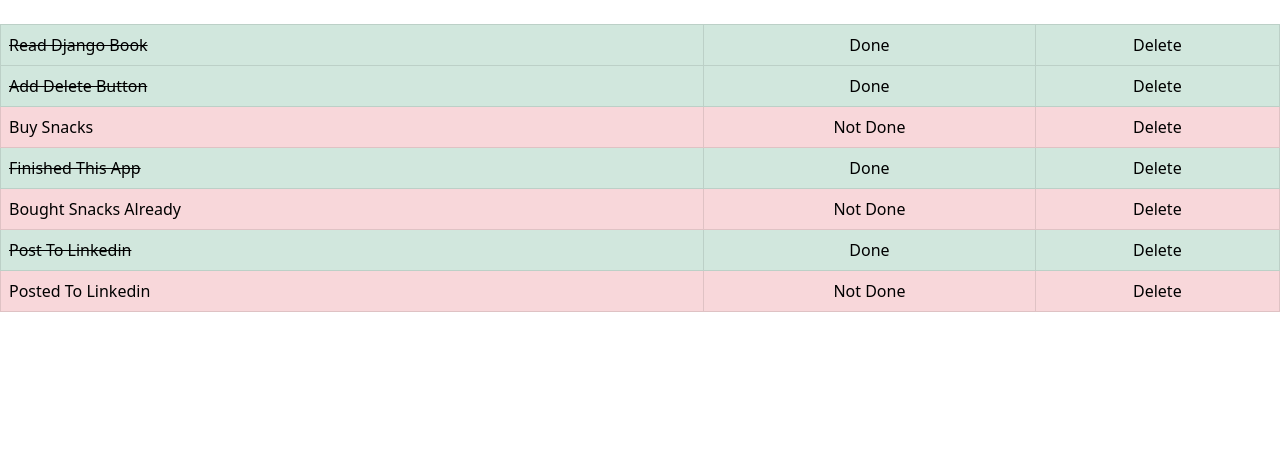
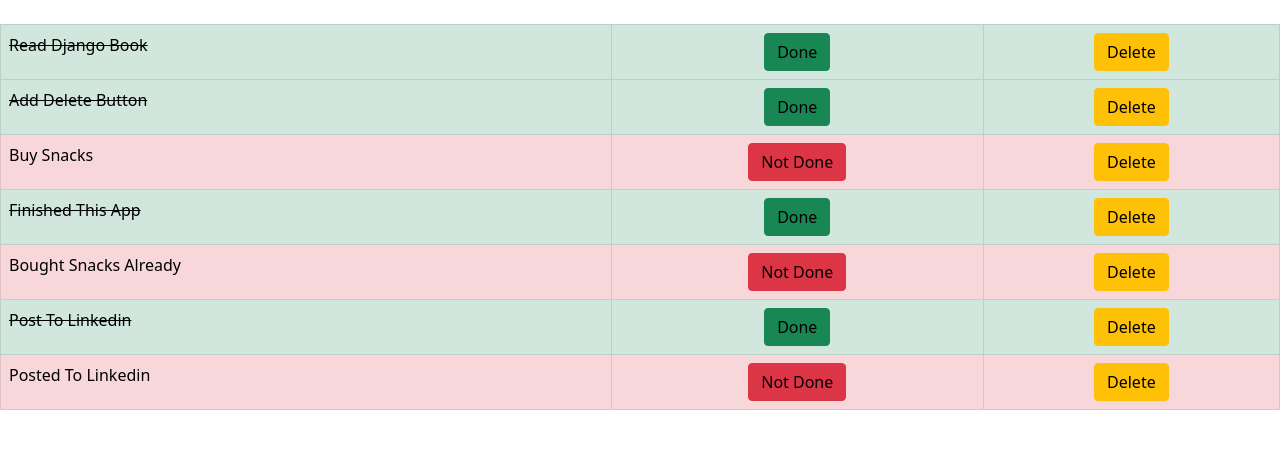
Before and after one commit to stackbento/Django-To-Do-List, a Django app: page / in a window 1280 px wide. Shown: the part 56-505 px from the top of the page. Run offline with Django 5.2, Linux system fonts and the light colour scheme; data comes from the database, SQL or seed files in the repository; both versions use the stored data as it was after the commit.

Commit message:
project finished

```diff
--- a/todo_list/templates/edit.html
+++ b/todo_list/templates/edit.html
@@ -7,7 +7,7 @@
     <form class="d-flex" method="POST">
         {% csrf_token %}
         <input class="form-control me-2" type="search" placeholder="{{ items.item }}" value="{{ items.item }}"aria-label="Search" name="item">
-        <button class="btn btn-outline-secondary" type="submit"> Edit </button>
+        <button class="btn btn-outline-info" type="submit"> Edit </button>
         <input type="hidden" value="{{ item.completed }}" name="is_completed">
       </form>
     {% endif %}
--- a/todo_list/templates/home.html
+++ b/todo_list/templates/home.html
@@ -25,18 +25,18 @@
                     <tr class ="table-success">
                         <td class="striker"><a href="{% url 'edit' items.id %}">{{items.item | title}}</a></td> <!-- | character and title allows the first letter to be capitalized -->
                         <!-- <td><center>Done</a></center></td> -->
-                        <td><center><a href="{% url 'complete' items.id %}">Done</a></center></td>
+                        <td><center><button type="button" class="btn btn-success"><a href="{% url 'complete' items.id %}">Done</a></button></center></td>
                         <!-- <td><center><button class="btn btn-outline-secondary" type="submit"><a href="{% url 'delete' items.id %}">Delete</a></button></center></td> -->
-                         <td><center><a href="{% url 'delete' items.id %}">Delete</a></center></td>
+                         <td><center><button type="button" class="btn btn-warning"><a href="{% url 'delete' items.id %}">Delete</a></button></center></td>
 
                     </tr>
                 {% else %}
                     <tr class="table-danger">
                         <td><a href="{% url 'edit' items.id %}">{{items.item | title}}</a></td> <!-- | character and title allows the first letter to be capitalized -->
                         <!-- <td><center>Not Done</a></center></td> -->
-                        <td><center><a href="{% url 'incomplete' items.id %}">Not Done</a></center></td>
+                        <td><center><button type="button" class="btn btn-danger"><a href="{% url 'incomplete' items.id %}">Not Done</a></button></center></td>
                         <!-- <td><center><button class="btn btn-outline-secondary" type="submit"><a href="{% url 'delete' items.id %}">Delete</a></button></center></td> -->
-                         <td><center><a href="{% url 'delete' items.id %}">Delete</a></center></td>
+                         <td><center><button type="button" class="btn btn-warning"><a href="{% url 'delete' items.id %}">Delete</a></button></center></td>
 
                     </tr>
                 {% endif %}
```
Also changed, not shown: db.sqlite3.
